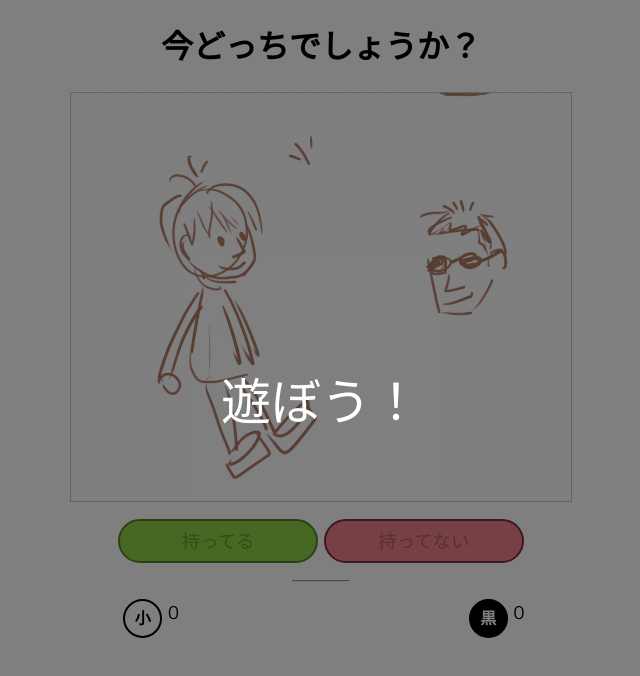
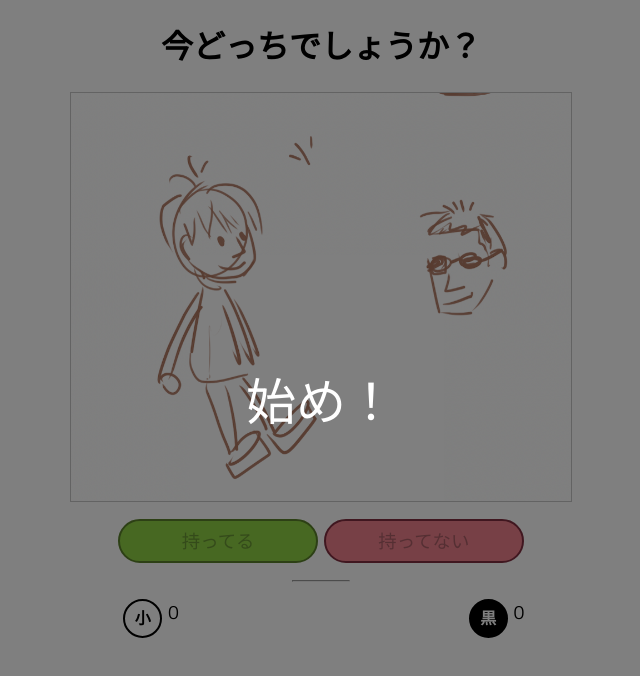
Before and after one commit to atskae/kobukuro-guitar-pick-game, a plain HTML site: page src/index.html in a window 1280 px wide. Shown: the whole page, without its empty margins (319-959 px from the left). Drawn offline with Linux system fonts and the light colour scheme.

Commit message:
Change 遊ぼうto はじめ

```diff
--- a/src/index.html
+++ b/src/index.html
@@ -34,7 +34,7 @@
   –––––––––––––––––––––––––––––––––––––––––––––––––– -->
 
   <div class="overlay" id="overlay-first" onclick="removeOverlay(this.id)">
-    <div class="overlay-text">遊ぼう！</div>
+    <div class="overlay-text">始め！</div>
   </div>
 
   <div class="overlay" id="overlay-replay" onclick="removeOverlay(this.id)">
```
